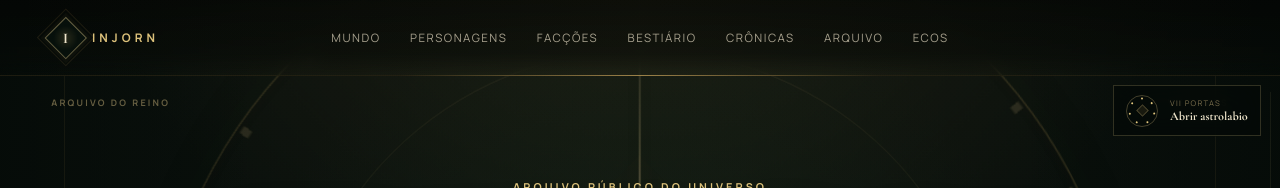
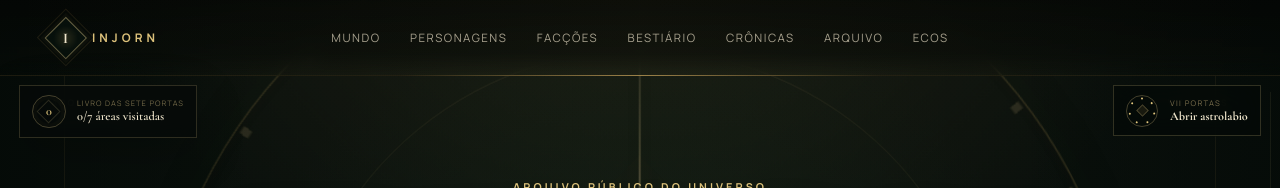
Before and after one commit to krrozino/injorn-web, a Next.js app: page / in a window 1280 px wide. Shown: the top 188 px of the page. Built offline with nearby package versions, Linux system fonts and the light colour scheme.

Commit message:
feat: mount seven-seal traversal ledger

```diff
--- a/src/app/layout.tsx
+++ b/src/app/layout.tsx
@@ -4,6 +4,7 @@ import { InjornAmbientEffects } from "@/components/InjornAmbientEffects";
 import { InjornLivingLayer } from "@/components/InjornLivingLayer";
 import { InjornRouteTransition } from "@/components/InjornRouteTransition";
 import { SevenGatesMenu } from "@/components/SevenGatesMenu";
+import { SevenSealsLedger } from "@/components/SevenSealsLedger";
 import "./globals.css";
 import "./interaction.css";
 import "./pages.css";
@@ -18,6 +19,7 @@ import "./origin-burst.css";
 import "./migarazur-seal-fix.css";
 import "./living-layer.css";
 import "./seven-gates.css";
+import "./seven-seals-ledger.css";
 import "./route-compass.css";
 import "./identity-expansion.css";
 import "./deep-rituals.css";
@@ -53,6 +55,7 @@ export default function RootLayout({
         <InjornAmbientEffects />
         <InjornLivingLayer />
         <SevenGatesMenu />
+        <SevenSealsLedger />
         <InjornRouteTransition />
         {children}
       </body>
```
